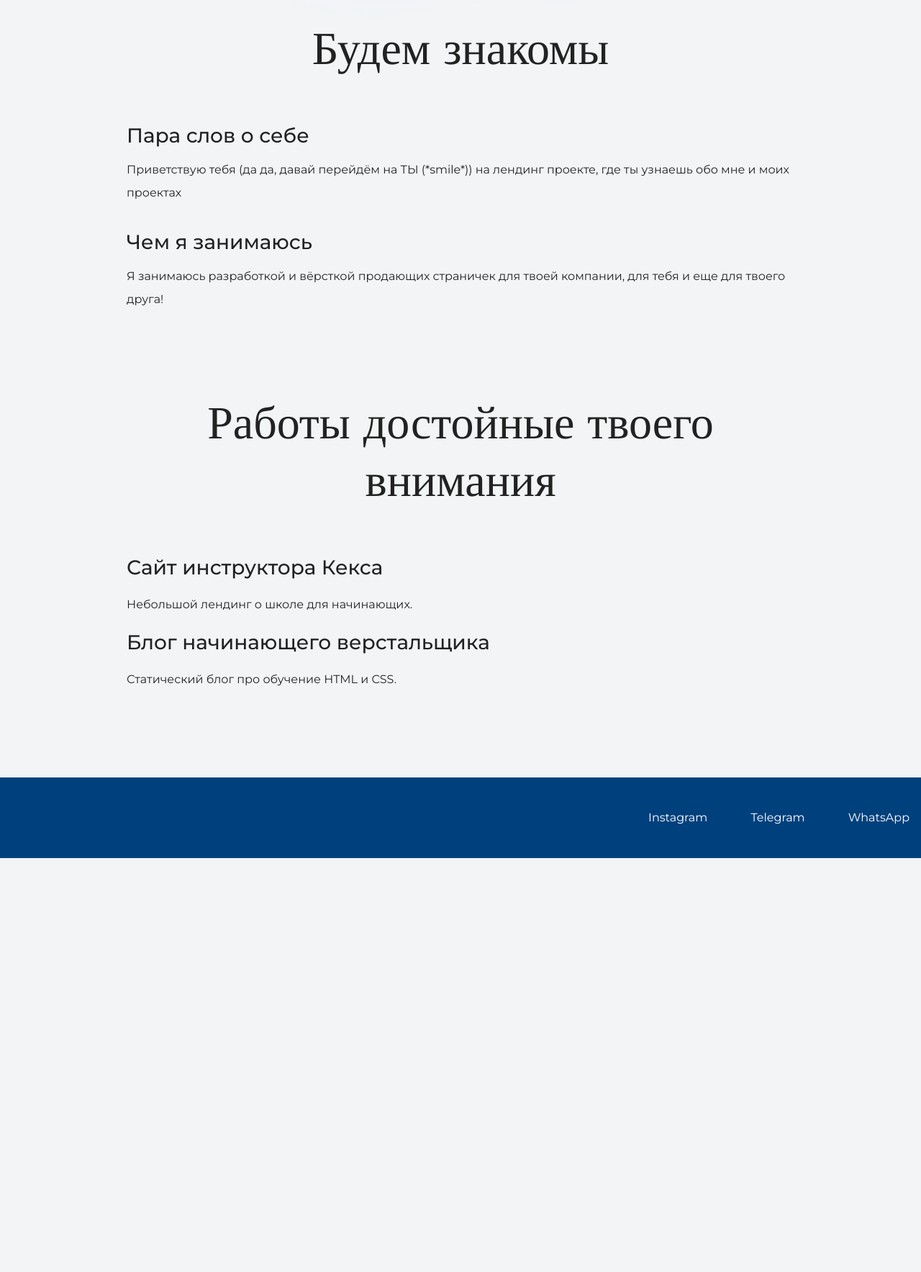
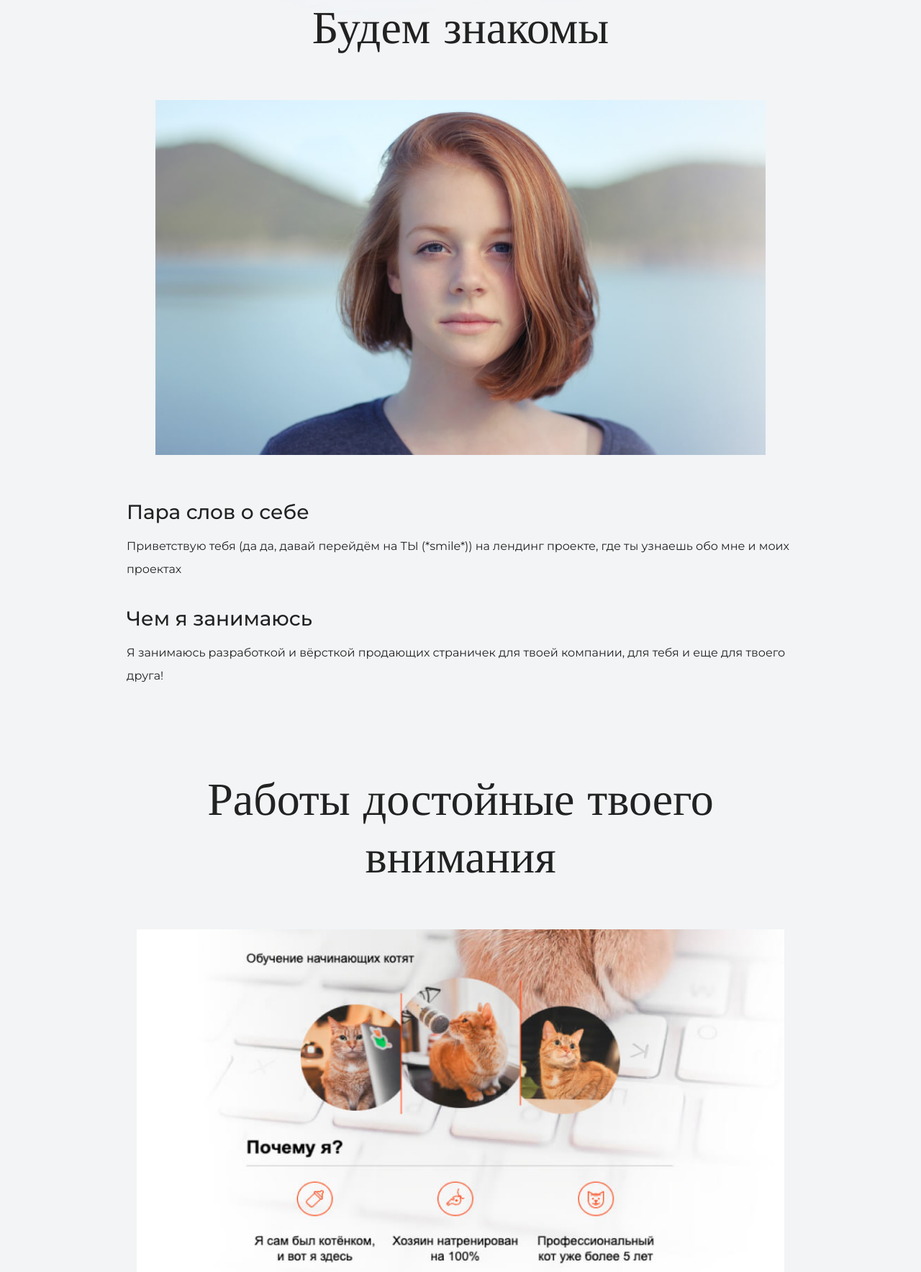
Before and after one commit to Paveldmd/first-site, a plain HTML site: page index.html in a window 1280 px wide. Shown: the part 1033-2800 px from the top of the page at 72% size. Before the commit the page ends 2225 px from the top, so only its background shows below. Drawn offline with nearby package versions, Linux system fonts and the light colour scheme.

Commit message:
Редактирование общее

```diff
--- a/index.html
+++ b/index.html
@@ -13,9 +13,8 @@
       <header class="page-header">
       <!--Шапка сайта-->
         <div class="container">
-         <a href="https://t.me/Paveldmd">                                              <!--ссылка на тележку-->
-          <img src="img/tlg-logo.png" width="50px" height="50px" alt="Telegram">        <!--иконка тележки-->
-          </a>
+         <a class="header-email" href="paveltdmd@yandex.ru">PavelTdmd@yandex.ru</a>
+         <a class="header-phone" href="https://t.me/Paveldmd">@paveldmd</a>                                             <!--ссылка на тележку-->
         </div>
       </header>
 
@@ -31,6 +30,11 @@
     <section class="intro">
       <div class="container">
         <h2 class="subheading">Будем знакомы</h2>
+        <intro>
+          <figure>
+            <img class="user-image" src="files/user.jpg" width="100%" height="50%" alt="Фото неизвестной мне девушки">
+          </figure>
+        </intro>
           <h3>Пара слов о себе</h3>
           <p>Приветствую тебя (да да, давай перейдём на ТЫ (*smile*)) на
              лендинг проекте, где ты узнаешь обо мне и моих проектах</p>
@@ -45,9 +49,12 @@
     <section class="portfolio">
       <div class="container">
         <h2 class="subheading">Работы достойные твоего внимания</h2>
-
+          <figure class="project-image" >
+            <img src="files/project.jpg" width="900" height="500" alt="Сайт инструктора Кекса">
+          </figure>
           <h3>Сайт инструктора Кекса</h3>
             <p>Небольшой лендинг о школе для начинающих.</p>
+          <a class="button" href="source/project/index.html">Открыть страницу</a>
 
           <h3>Блог начинающего верстальщика</h3>
             <p>Статический блог про обучение HTML и CSS.</p>
@@ -57,9 +64,8 @@
       <!--Подвальчик-->
     <footer class="page-footer">
       <div class="container">
-        <a>Instagram</a>
-        <a>Telegram</a>
-        <a>WhatsApp</a>
+        <a class="footer-email" href="paveltdmd@yandex.ru">PavelTdmd@yandex.ru</a>
+        <a class="footer-phone" href="https://t.me/Paveldmd">@paveldmd</a>
       </div>
     </footer>
   </body>
```
